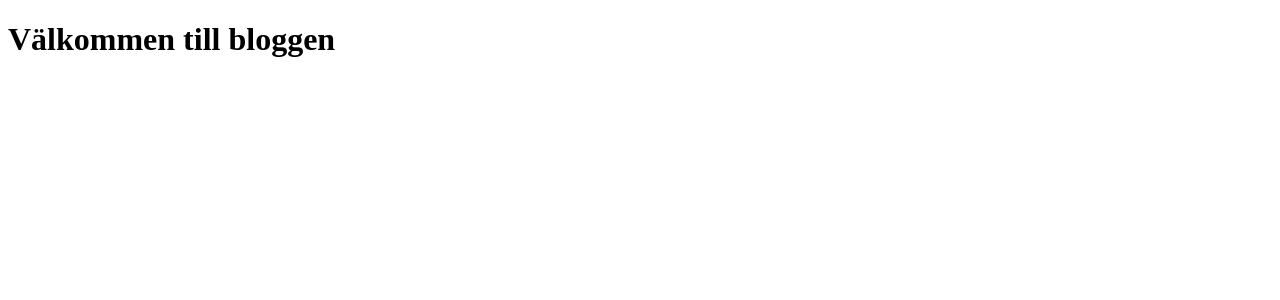
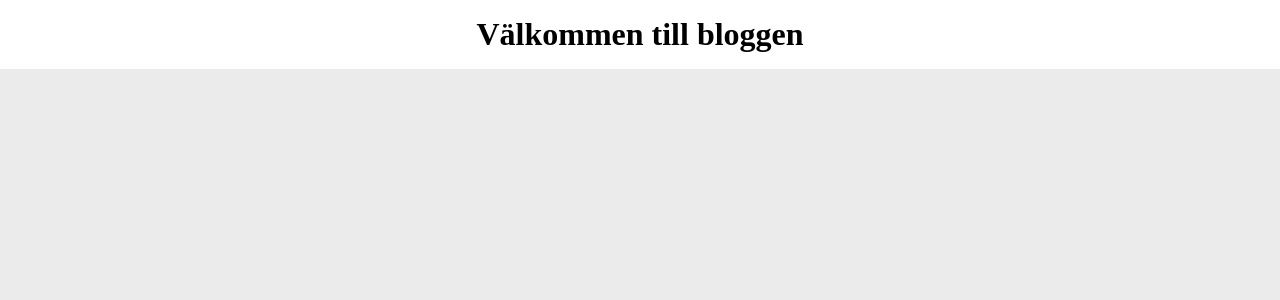
Before and after one commit to henningson-hellberg/project_blog, a PHP site: page /head.php in a window 1280 px wide. Shown: the top 300 px of the page. Run offline with PHP 8.4, Linux system fonts and the light colour scheme.

Commit message:
Added simple styling to frontpage

```diff
--- a/head.php
+++ b/head.php
@@ -3,7 +3,10 @@
 <head>
   <meta charset="UTF-8">
   <meta name="viewport" content="width=device-width, initial-scale=1.0">
+  <link rel="stylesheet" href="./styles/style.css">
   <title>Lilla bloggen</title>
 </head>
 <body>
-  <h1>Välkommen till bloggen</h1>
+  <header class="top-header">
+    <h1>Välkommen till bloggen</h1>
+  </header>
--- /dev/null
+++ b/styles/_main.scss
@@ -0,0 +1,23 @@
+body {
+  background: rgb(235, 235, 235);
+}
+
+.image-wrapper {
+  position: relative;
+  height: 100%;
+  width: 100%;
+  display: flex;
+  justify-content: center;
+  align-items: center;
+
+  &__img {
+    display: block;
+    object-position: center center;
+    object-fit: cover;
+    // position: absolute;
+    height: 100%;
+    width: 100%;
+    max-height: 100%;
+    max-width: 100%;
+  }
+}
--- /dev/null
+++ b/styles/_posts-section.scss
@@ -0,0 +1,16 @@
+.posts-section {
+  background: white;
+  max-width: 700px;
+  margin: 5vh auto 2vh auto;
+  padding: 0 2em;
+  border-radius: 20px;
+  .post {
+    padding-top: 2em;
+    .end-line {
+      height: 1px;
+      width: 100%;
+      background: rgb(235, 235, 235);
+      margin-top: 2em;
+    }
+  }
+}
--- /dev/null
+++ b/styles/_reset.scss
@@ -0,0 +1,5 @@
+* {
+  margin: 0;
+  padding: 0;
+  box-sizing: border-box;
+}
--- /dev/null
+++ b/styles/_top-header.scss
@@ -0,0 +1,5 @@
+.top-header {
+  background: white;
+  text-align: center;
+  padding: 1em 0;
+}
--- /dev/null
+++ b/styles/style.css
@@ -0,0 +1,63 @@
+* {
+  margin: 0;
+  padding: 0;
+  -webkit-box-sizing: border-box;
+          box-sizing: border-box;
+}
+
+body {
+  background: #ebebeb;
+}
+
+.image-wrapper {
+  position: relative;
+  height: 100%;
+  width: 100%;
+  display: -webkit-box;
+  display: -ms-flexbox;
+  display: flex;
+  -webkit-box-pack: center;
+      -ms-flex-pack: center;
+          justify-content: center;
+  -webkit-box-align: center;
+      -ms-flex-align: center;
+          align-items: center;
+}
+
+.image-wrapper__img {
+  display: block;
+  -o-object-position: center center;
+     object-position: center center;
+  -o-object-fit: cover;
+     object-fit: cover;
+  height: 100%;
+  width: 100%;
+  max-height: 100%;
+  max-width: 100%;
+}
+
+.top-header {
+  background: white;
+  text-align: center;
+  padding: 1em 0;
+}
+
+.posts-section {
+  background: white;
+  max-width: 700px;
+  margin: 5vh auto 2vh auto;
+  padding: 0 2em;
+  border-radius: 20px;
+}
+
+.posts-section .post {
+  padding-top: 2em;
+}
+
+.posts-section .post .end-line {
+  height: 1px;
+  width: 100%;
+  background: #ebebeb;
+  margin-top: 2em;
+}
+/*# sourceMappingURL=style.css.map */
--- /dev/null
+++ b/styles/style.scss
@@ -0,0 +1,4 @@
+@import "./reset";
+@import "./main";
+@import "./top-header";
+@import "./posts-section";
```
Also changed, not shown: read.php (+7 -10 lines), 1 other file.
